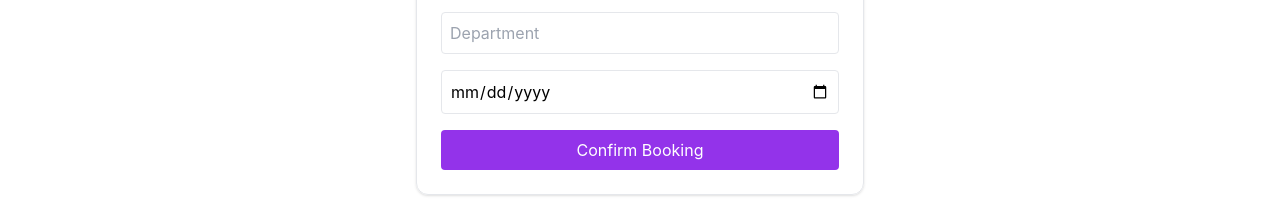
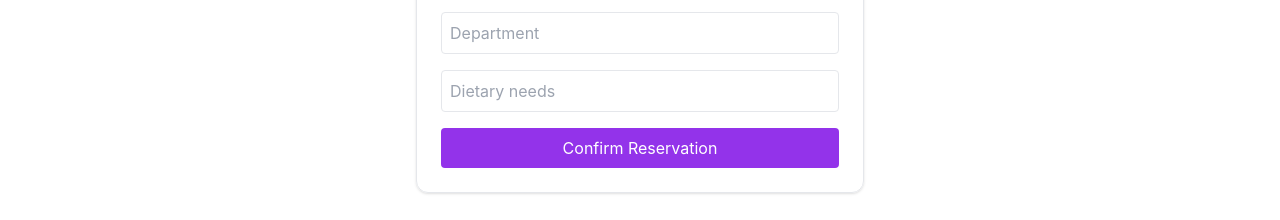
Before and after one commit to edksam/party-booking-app, a React (Create React App) app in the folder frontend/: page /book in a window 1280 px wide. Shown: the part 227-447 px from the top of the page. Built offline with nearby package versions, Linux system fonts and the light colour scheme.

Commit message:
Removed date added dietary requirements

```diff
--- a/frontend/src/pages/BookingPage.jsx
+++ b/frontend/src/pages/BookingPage.jsx
@@ -44,18 +44,27 @@ function BookingPage() {
           className="w-full p-2 border rounded"
         />
         <input
+          type="text"
+          name="dietary_needs"
+          placeholder="Dietary needs"
+          value={formData.dietary_needs}
+          onChange={handleChange}
+          required
+          className="w-full p-2 border rounded"
+        />
+        {/* <input
           type="date"
           name="partyDate"
           value={formData.partyDate}
           onChange={handleChange}
           required
           className="w-full p-2 border rounded"
-        />
+        /> */}
         <button
           type="submit"
           className="w-full bg-purple-600 text-white py-2 rounded hover:bg-purple-700 transition"
         >
-          Confirm Booking
+          Confirm Reservation
         </button>
       </form>
     </div>
```
